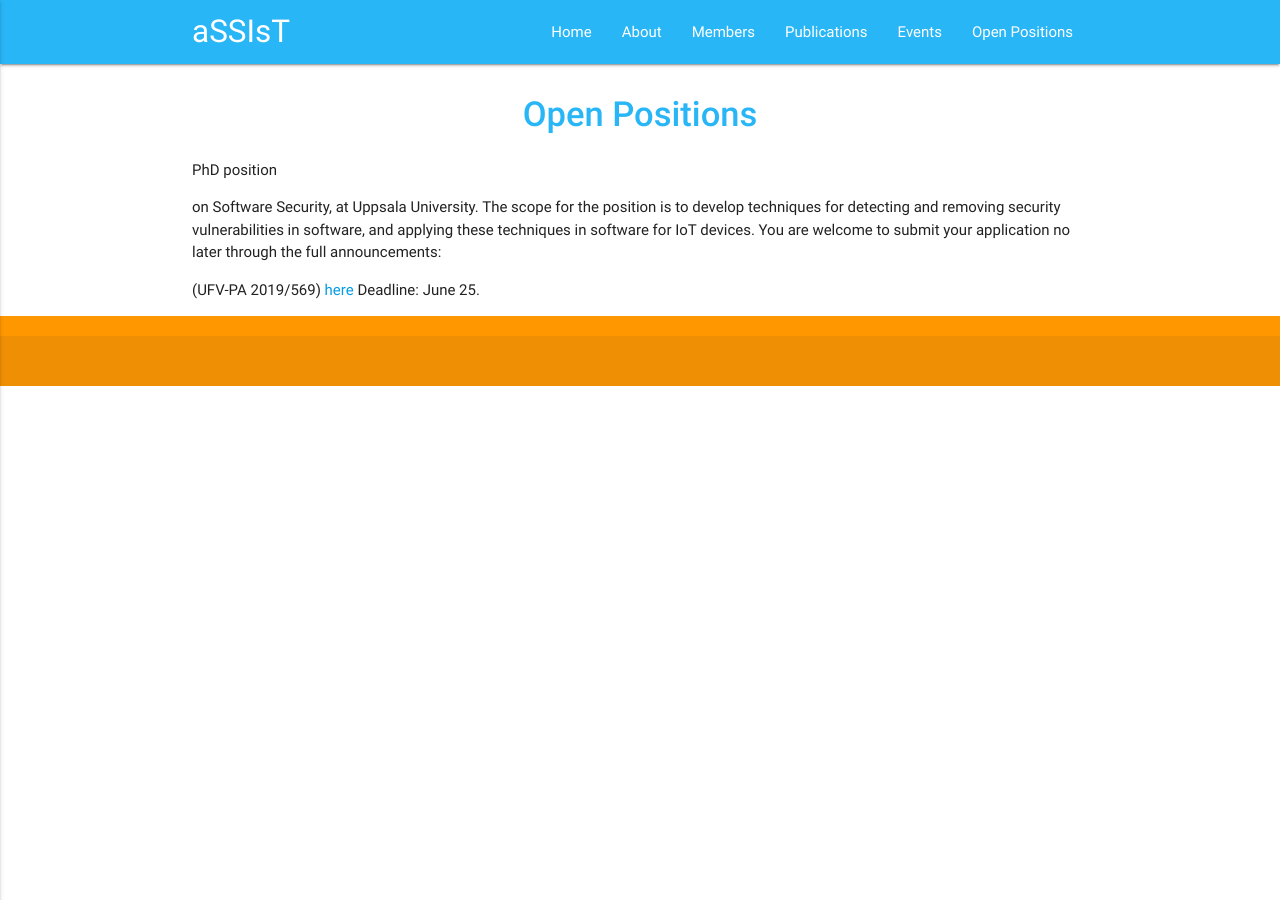
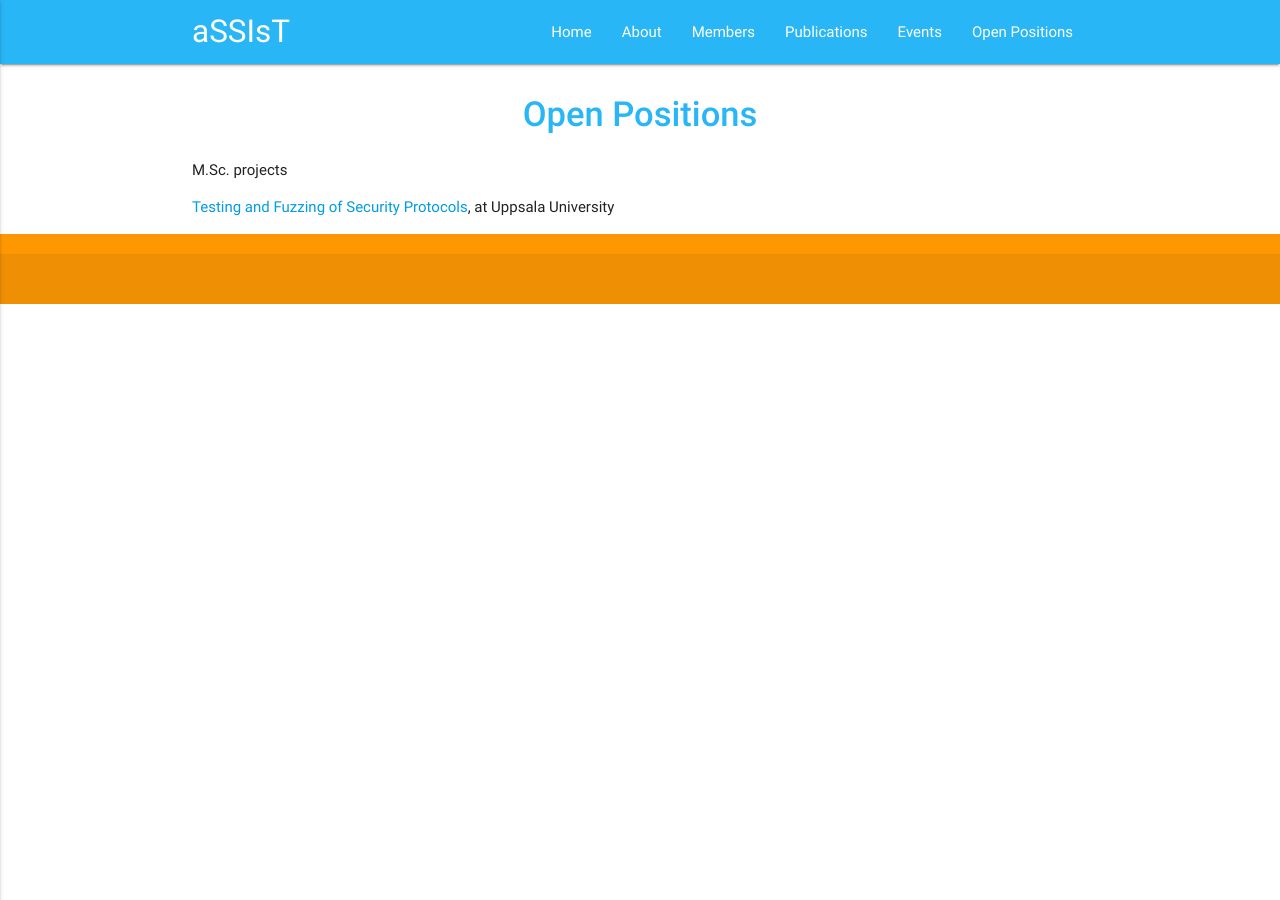
Before and after one commit to assist-project/assist-project.github.io, a Jekyll site: the page built from 05-positions.md, in a window 1280 px wide. Built offline with Jekyll 4.4.1, drawn with Linux system fonts in a browser that asks for light colours.

Commit message:
added msc project

```diff
--- a/05-positions.md
+++ b/05-positions.md
@@ -4,8 +4,8 @@ title: Open Positions
 permalink: /positions/
 ---
 
--  PhD position
+M.Sc. projects
 
-on Software Security, at Uppsala University. The scope for the position is to develop techniques for detecting and removing security vulnerabilities in software, and applying these techniques in software for IoT devices. You are welcome to submit your application no later through the full announcements:
+- [Testing and Fuzzing of Security Protocols][TestingFuzzing], at Uppsala University
 
-- (UFV-PA 2019/569) [here](http://uu.se/en/about-uu/join-us/details/?positionId=274576) Deadline: June 25.
+[TestingFuzzing]: http://user.it.uu.se/~bengt/Exjobb/dtls-fuzzing-projects.pdf
```
